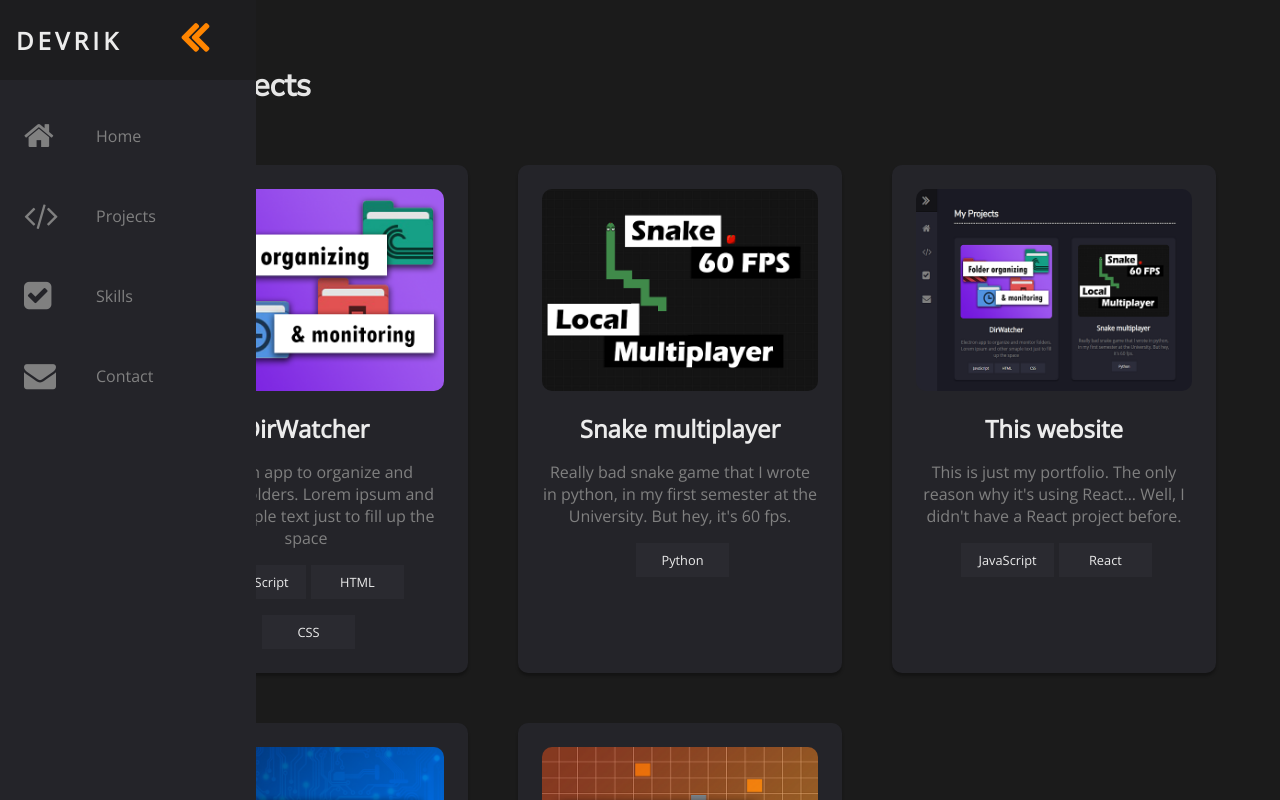
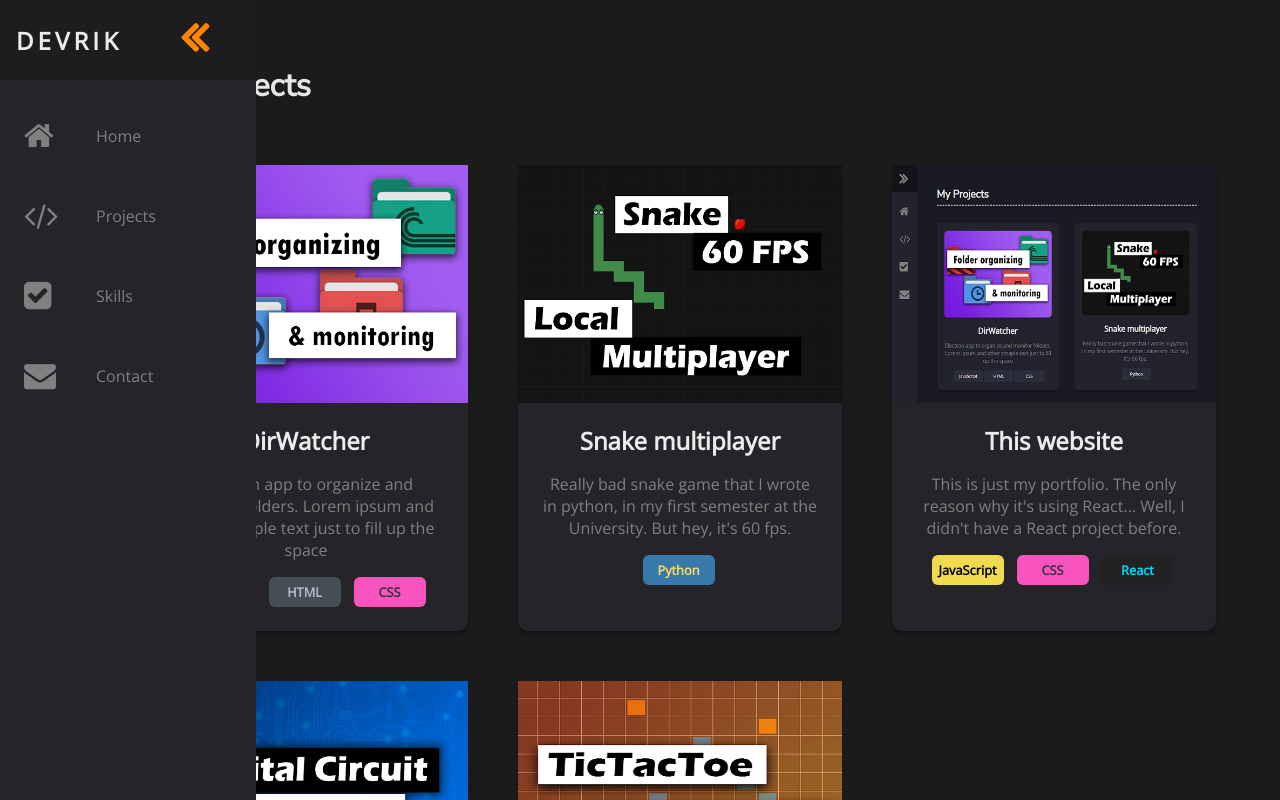
Before and after one commit to ErikSzabo/Portfolio, a React (Create React App) app: page /projects in a window 1280 px wide. Shown: the top 800 px of the page. Built offline with nearby package versions, Linux system fonts and the light colour scheme.

Commit message:
better style for projects

```diff
--- a/src/App.css
+++ b/src/App.css
@@ -260,16 +260,25 @@ a {
 }
 
 .project-item {
-	padding: 1.5rem;
 	background-color: var(--bg-primary);
 	box-shadow: 0px 3px 3px 0px rgba(0, 0, 0, .3);
 	border-radius: 10px;
 	cursor: pointer;
+	transform: scale(1);
+	transition: transform 300ms ease-out;
+}
+
+.project-item:hover {
+	transform: scale(1.05);
+}
+
+.project-text {
+	padding: 1.5rem;
+	padding-top: 0;
 }
 
 .project-item img {
-	max-width: 100%;
-	border-radius: 10px;
+	width: 100%;
 }
 
 .project-item h3 {
@@ -281,18 +290,21 @@ a {
 
 .langs {
 	display: flex;
+	flex-wrap: wrap;
 	justify-content: center;
-	flex-wrap: wrap;
 }
 
 .tag {
 	margin-top: 1rem;
 	margin-left: 5px;
-	padding: 0.5rem;
-	width: 5.8rem;
+	padding: 0.4rem;
+	width: 4.5rem;
 	background-color: var(--background-third);
 	color: var(--text-secondary);
 	font-size: .8rem;
+	font-weight: bold;
+	border-radius: 6px;
+	margin-right: 0.5rem;
 }
 
 /*********************************************
--- a/src/components/projects/Project.jsx
+++ b/src/components/projects/Project.jsx
@@ -1,21 +1,61 @@
 import React from 'react';
 
+const colorMap = {
+	JavaScript: {
+		background: '#F0DB4F',
+		front: '#000000'
+	},
+	CSS: {
+		background: '#F954BE',
+		front: '#313244'
+	},
+	Python: {
+		background: '#3879AB',
+		front: '#FFDA5D'
+	},
+	Java: {
+		background: '#ff5400',
+		front: '#242429'
+	},
+	React: {
+		background: '#222222',
+		front: '#00D8FF'
+	},
+	TypeScript: {
+		background: '#2775C3',
+		front: '#FFFFFF'
+	},
+	default: {
+		background: '#454E56',
+		front: '#B2BECD'
+	}
+};
+
 const ProjectListItem = (props) => {
+	function getStyle(lang) {
+		if (!colorMap[lang]) {
+			return { background: colorMap.default.background, color: colorMap.default.front };
+		}
+		return { background: colorMap[lang].background, color: colorMap[lang].front };
+	}
+
 	return (
 		<div className="project-item">
 			<img src={props.img} alt="" />
+			<div className="project-text">
 				<h3>{props.name}</h3>
 				<p>{props.description}</p>
 				<div className="langs">
 					{props.langs.map((lang, index) => {
 						return (
-						<div key={index} className="tag">
+							<div key={index} className="tag" style={getStyle(lang)}>
 								{lang}
 							</div>
 						);
 					})}
 				</div>
 			</div>
+		</div>
 	);
 };
 
--- a/src/components/projects/Projects.jsx
+++ b/src/components/projects/Projects.jsx
@@ -28,7 +28,7 @@ const Projects = () => (
 				name="This website"
 				description="This is just my portfolio. The only reason why it's using React... Well, I didn't have a React project before."
 				img={portfolio}
-				langs={[ 'JavaScript', 'React' ]}
+				langs={[ 'JavaScript', 'CSS', 'React' ]}
 			/>
 
 			<ProjectListItem
@@ -40,9 +40,9 @@ const Projects = () => (
 
 			<ProjectListItem
 				name="TicTacToe Online"
-				description="Client - Server based tictactoe using python sockets module."
+				description="Client - Server based tictactoe using python sockets and pygame module."
 				img={tiktaktoe}
-				langs={[ 'Python' ]}
+				langs={[ 'Python', 'pygame', 'sockets' ]}
 			/>
 		</div>
 	</div>
```
Lines whose indentation alone changed are shown as unchanged.
